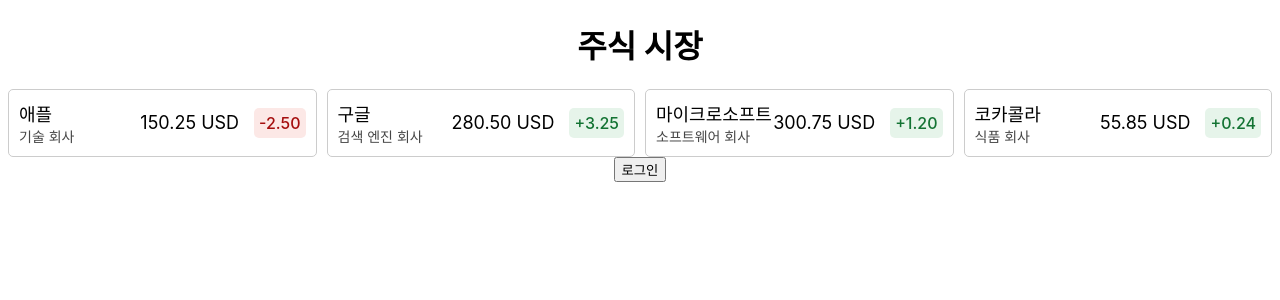
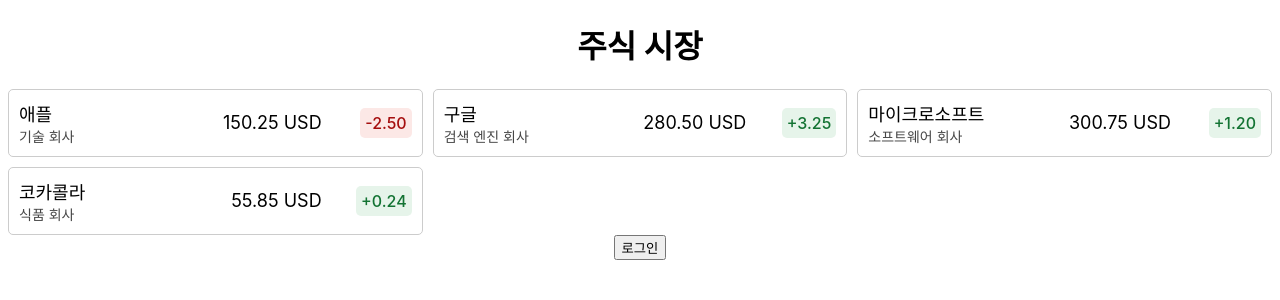
Before and after one commit to elecball/stock, a SvelteKit app: page / in a window 1280 px wide. Shown: the top 300 px of the page. Built offline with nearby package versions, Linux system fonts and the light colour scheme; no server answers; a web font is replaced by a local one.

Commit message:
Even div spacing

```diff
--- a/src/routes/+page.svelte
+++ b/src/routes/+page.svelte
@@ -87,7 +87,10 @@
           <span class="stock-desc">{stock.description}</span>
         </div>
         <div>
+          <div class="stock-price-wrapper">
             <span class="stock-price">{stock.currentPrice.toFixed(2)} USD</span>
+          </div>
+          <div class="stock-price-change-wrapper">
             {#if stock.priceChange > 0}
               <span class="price up">+{stock.priceChange.toFixed(2)}</span>
             {:else if stock.priceChange < 0}
@@ -95,6 +98,7 @@
             {:else}
               <span class="price">{stock.priceChange.toFixed(2)}</span>
             {/if}
+          </div>
         </div>
       </div>
     {/each}
@@ -125,7 +129,7 @@
     display: grid; /* 그리드로 설정 */
     grid-template-columns: repeat(
       auto-fill,
-      minmax(300px, 1fr)
+      minmax(350px, 1fr)
     ); /* 자동으로 나누기 */
     grid-gap: 10px; /* 셀 사이의 간격 설정 */
 
@@ -151,7 +155,18 @@
       align-items: center;
     }
 
-    & .stock-name, & .stock-price {
+    & .stock-price-wrapper{
+      width: 125px;
+      text-align: right;
+    }
+
+    & .stock-price-change-wrapper{
+      width: 75px;
+      text-align: right;
+    }
+
+    & .stock-name,
+    & .stock-price {
       font-size: 18px;
     }
 
```
Lines whose indentation alone changed are shown as unchanged.
